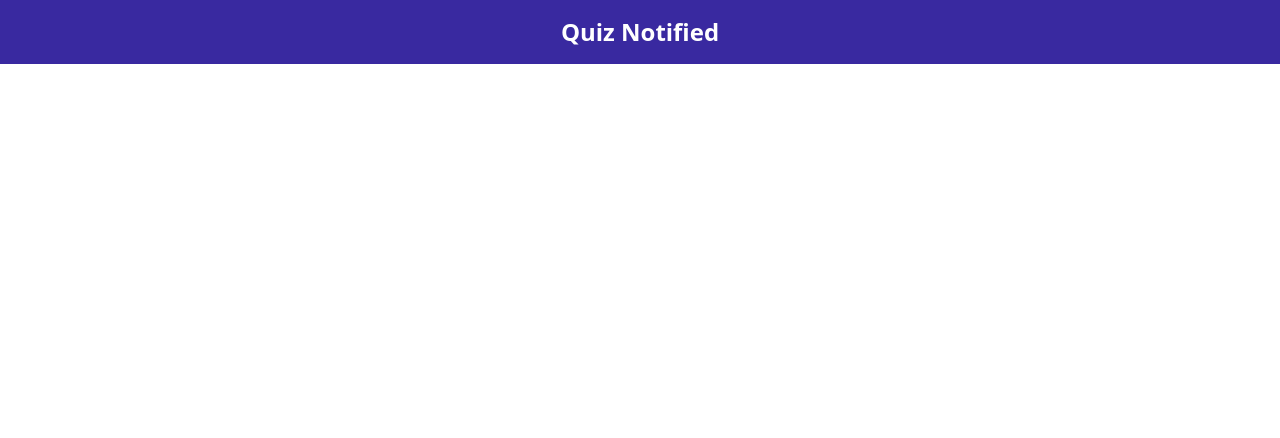
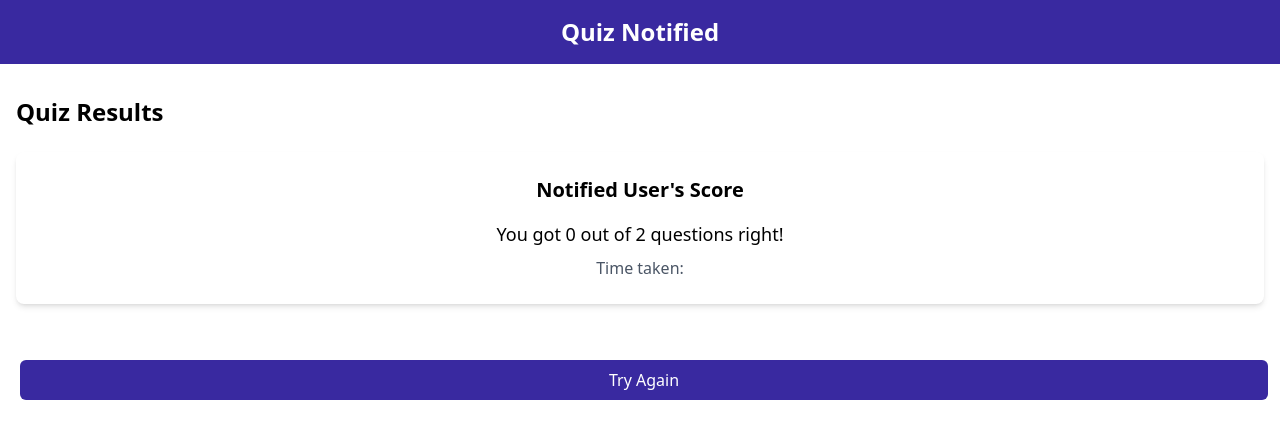
Before and after one commit to manishsingh0210/quiz-app-angular, an Angular app: page /results in a window 1280 px wide. Before the commit this address led to /. Shown: the top 438 px of the page. Built offline with nearby package versions, Linux system fonts and the light colour scheme.

Commit message:
feat(results): Add quiz results page

```diff
--- a/src/app/app.routes.ts
+++ b/src/app/app.routes.ts
@@ -1,6 +1,7 @@
 import { Routes } from '@angular/router';
 import { IntroComponent } from './components/intro/intro.component';
 import { QuizComponent } from './components/quiz/quiz.component';
+import { ResultsComponent } from './components/results/results.component';
 
 export const routes: Routes = [
     {
@@ -11,5 +12,9 @@ export const routes: Routes = [
     {
         path: 'quiz',
         component: QuizComponent
+    },
+    {
+        path: 'results',
+        component: ResultsComponent
     }
 ];
--- a/src/app/components/quiz/quiz.component.ts
+++ b/src/app/components/quiz/quiz.component.ts
@@ -3,6 +3,7 @@ import { CommonModule } from '@angular/common';
 import { QuizService } from '../../services/quiz.service';
 import { Question } from '../../models/quiz.model';
 import { Subscription } from 'rxjs';
+import { Router } from '@angular/router';
 
 @Component({
   selector: 'app-quiz',
@@ -22,7 +23,7 @@ export class QuizComponent implements OnInit, OnDestroy {
 
   private stateSubscription?: Subscription;
 
-  constructor(private quizService: QuizService) { }
+  constructor(private router: Router, private quizService: QuizService) { }
 
   ngOnInit(): void {
     this.stateSubscription = this.quizService.getUserInfo().subscribe(info => {
@@ -51,5 +52,7 @@ export class QuizComponent implements OnInit, OnDestroy {
     this.isAnswered = false;
   }
 
-  finishQuiz(): void { }
+  finishQuiz(): void {
+    this.router.navigate(['results']);
+  }
 }
--- /dev/null
+++ b/src/app/components/results/results.component.html
@@ -0,0 +1,9 @@
+<div class="container">
+    <h2 class="text-2xl font-bold mb-6">Quiz Results</h2>
+    <div class="bg-white rounded-lg shadow-md p-6 mb-8 text-center">
+        <h3 class="text-xl font-semibold mb-4">{{userInfo.name}}'s Score</h3>
+        <p class="text-lg mb-2">You got {{quizState.score}} out of {{questions.length}} questions right!</p>
+        <p class="text-gray-600">Time taken: </p>
+    </div>
+    <button class="btn btn-primary w-full mt-6" (click)="restartQuiz()">Try Again</button>
+</div>
--- /dev/null
+++ b/src/app/components/results/results.component.ts
@@ -0,0 +1,41 @@
+import { Component } from '@angular/core';
+import { Question, QuizState, UserInfo } from '../../models/quiz.model';
+import { QuizService } from '../../services/quiz.service';
+import { Subscription } from 'rxjs';
+
+@Component({
+  selector: 'app-results',
+  imports: [],
+  templateUrl: './results.component.html',
+})
+export class ResultsComponent {
+  questions: Question[] = [];
+
+  quizState!: QuizState;
+
+  userInfo!: UserInfo;
+
+  private userInfoSubscription?: Subscription;
+
+  private stateSubscription?: Subscription;
+
+  constructor(private quizService: QuizService) { }
+
+  ngOnInit(): void {
+    this.stateSubscription = this.quizService.getCurrentState().subscribe(state => {
+      this.quizState = state;
+    });
+
+    this.userInfoSubscription = this.quizService.getUserInfo().subscribe(info => {
+      this.userInfo = info;
+      this.questions = this.quizService.getQuestions(info.selectedCategoryId);
+    });
+  }
+
+  ngOnDestroy(): void {
+    this.stateSubscription?.unsubscribe();
+    this.userInfoSubscription?.unsubscribe();
+  }
+
+  restartQuiz() { }
+}
--- a/src/app/services/quiz.service.ts
+++ b/src/app/services/quiz.service.ts
@@ -38,6 +38,10 @@ export class QuizService {
         return this.userInfo.asObservable();
     }
 
+    getCurrentState(): Observable<QuizState> {
+        return this.quizState.asObservable();
+    }
+
     setUserInfo(info: UserInfo): void {
         this.userInfo.next(info);
         const currentState = this.quizState.value;
```
Also changed, not shown: 1 other file (tests, documents, lock files or other folders).
